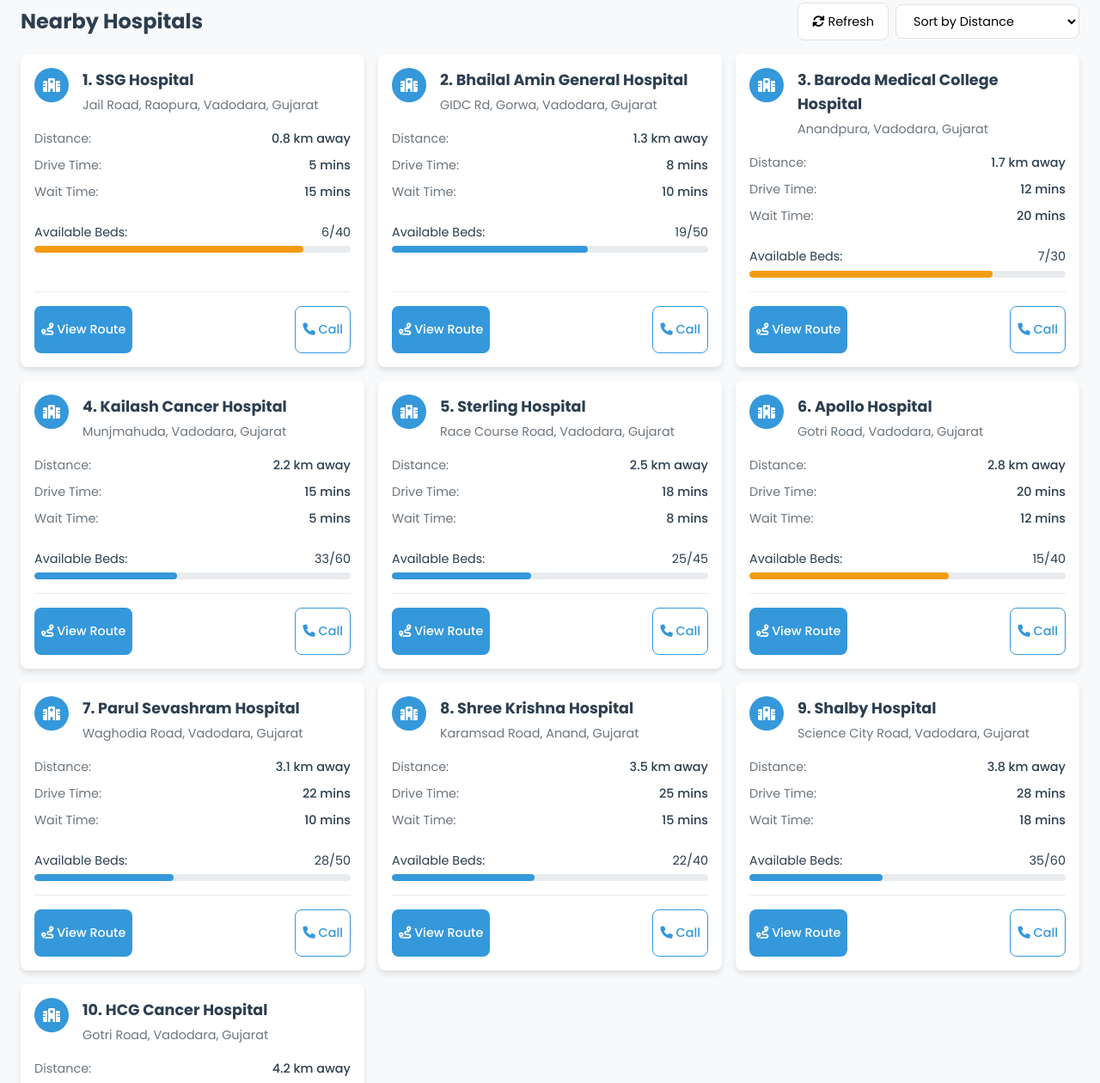
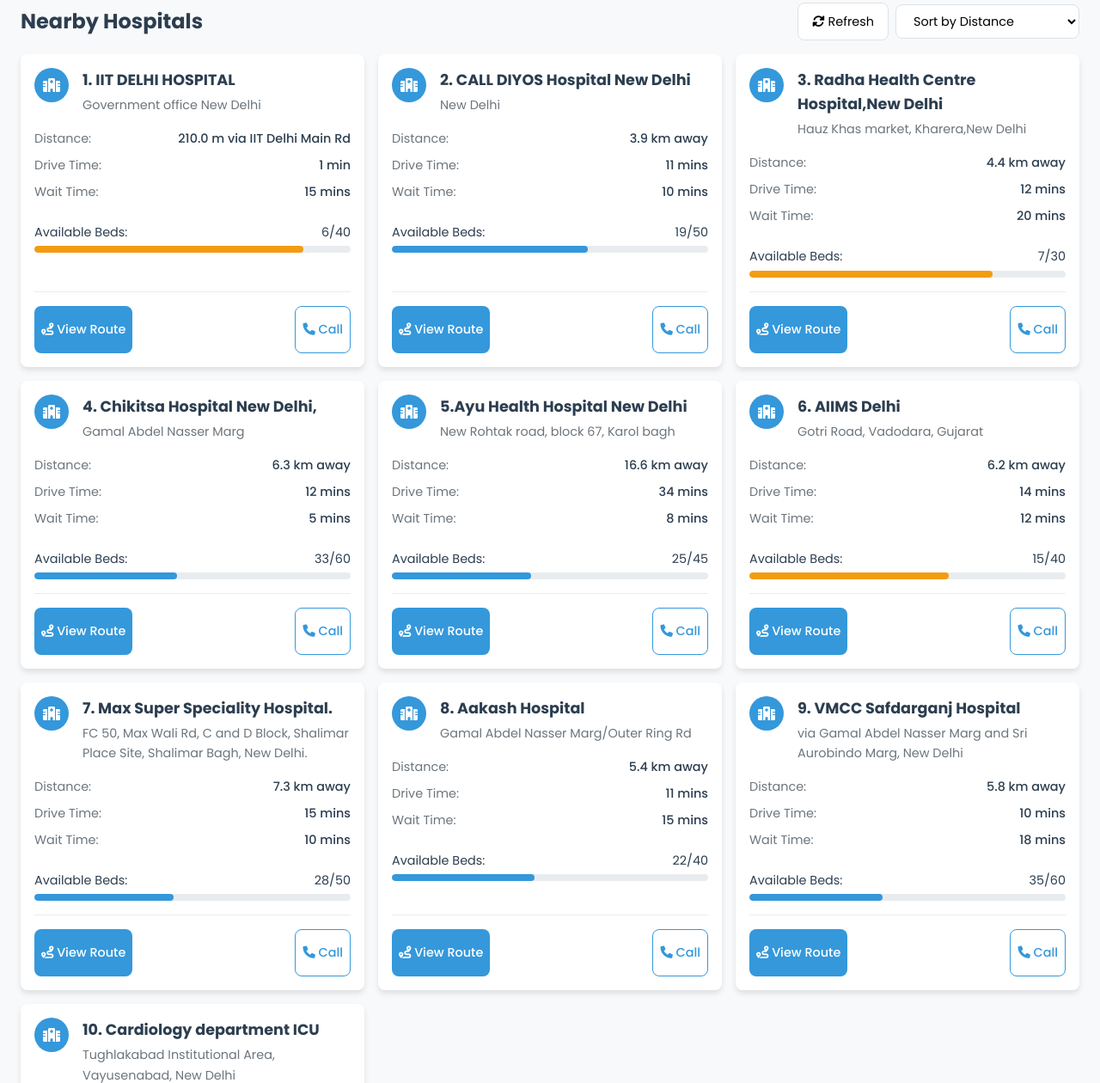
Before and after one commit to rishuxmehta/Medmap, a plain HTML site: page index.html in a window 1280 px wide. Shown: the part 1304-2564 px from the top of the page at 86% size. Drawn offline with nearby package versions, Linux system fonts and the light colour scheme; no server answers.

Commit message:
Update index.html

```diff
--- a/index.html
+++ b/index.html
@@ -170,18 +170,18 @@
                                 <i class="fas fa-hospital"></i>
                             </div>
                             <div class="hospital-info">
-                                <h3>1. SSG Hospital</h3>
-                                <p>Jail Road, Raopura, Vadodara, Gujarat</p>
+                                <h3>1. IIT DELHI HOSPITAL</h3>
+                                <p>Government office New Delhi</p>
                             </div>
                         </div>
                         <div class="hospital-details">
                             <div class="hospital-stat">
                                 <span class="hospital-stat-label">Distance:</span>
-                                <span class="hospital-stat-value">0.8 km away</span>
+                                <span class="hospital-stat-value">210.0 m via IIT Delhi Main Rd</span>
                             </div>
                             <div class="hospital-stat">
                                 <span class="hospital-stat-label">Drive Time:</span>
-                                <span class="hospital-stat-value">5 mins</span>
+                                <span class="hospital-stat-value">1 min</span>
                             </div>
                             <div class="hospital-stat">
                                 <span class="hospital-stat-label">Wait Time:</span>
@@ -213,18 +213,18 @@
                                 <i class="fas fa-hospital"></i>
                             </div>
                             <div class="hospital-info">
-                                <h3>2. Bhailal Amin General Hospital</h3>
-                                <p>GIDC Rd, Gorwa, Vadodara, Gujarat</p>
+                                <h3>2. CALL DIYOS Hospital New Delhi </h3>
+                                <p>New Delhi</p>
                             </div>
                         </div>
                         <div class="hospital-details">
                             <div class="hospital-stat">
                                 <span class="hospital-stat-label">Distance:</span>
-                                <span class="hospital-stat-value">1.3 km away</span>
+                                <span class="hospital-stat-value">3.9 km away</span>
                             </div>
                             <div class="hospital-stat">
                                 <span class="hospital-stat-label">Drive Time:</span>
-                                <span class="hospital-stat-value">8 mins</span>
+                                <span class="hospital-stat-value">11 mins</span>
                             </div>
                             <div class="hospital-stat">
                                 <span class="hospital-stat-label">Wait Time:</span>
@@ -256,14 +256,15 @@
                                 <i class="fas fa-hospital"></i>
                             </div>
                             <div class="hospital-info">
-                                <h3>3. Baroda Medical College Hospital</h3>
-                                <p>Anandpura, Vadodara, Gujarat</p>
+                                <h3>3. Radha Health Centre Hospital,New Delhi
+                                </h3>
+                                <p>Hauz Khas market, Kharera,New Delhi</p>
                             </div>
                         </div>
                         <div class="hospital-details">
                             <div class="hospital-stat">
                                 <span class="hospital-stat-label">Distance:</span>
-                                <span class="hospital-stat-value">1.7 km away</span>
+                                <span class="hospital-stat-value">4.4 km away</span>
                             </div>
                             <div class="hospital-stat">
                                 <span class="hospital-stat-label">Drive Time:</span>
@@ -299,18 +300,18 @@
                                 <i class="fas fa-hospital"></i>
                             </div>
                             <div class="hospital-info">
-                                <h3>4. Kailash Cancer Hospital</h3>
-                                <p>Munjmahuda, Vadodara, Gujarat</p>
+                                <h3>4. Chikitsa Hospital New Delhi,</h3>
+                                <p>Gamal Abdel Nasser Marg</p>
                             </div>
                         </div>
                         <div class="hospital-details">
                             <div class="hospital-stat">
                                 <span class="hospital-stat-label">Distance:</span>
-                                <span class="hospital-stat-value">2.2 km away</span>
+                                <span class="hospital-stat-value">6.3 km away</span>
                             </div>
                             <div class="hospital-stat">
                                 <span class="hospital-stat-label">Drive Time:</span>
-                                <span class="hospital-stat-value">15 mins</span>
+                                <span class="hospital-stat-value">12 mins</span>
                             </div>
                             <div class="hospital-stat">
                                 <span class="hospital-stat-label">Wait Time:</span>
@@ -342,18 +343,18 @@
                                 <i class="fas fa-hospital"></i>
                             </div>
                             <div class="hospital-info">
-                                <h3>5. Sterling Hospital</h3>
-                                <p>Race Course Road, Vadodara, Gujarat</p>
+                                <h3>5.Ayu Health Hospital New Delhi</h3>
+                                <p>New Rohtak road, block 67, Karol bagh</p>
                             </div>
                         </div>
                         <div class="hospital-details">
                             <div class="hospital-stat">
                                 <span class="hospital-stat-label">Distance:</span>
-                                <span class="hospital-stat-value">2.5 km away</span>
+                                <span class="hospital-stat-value">16.6 km away</span>
                             </div>
                             <div class="hospital-stat">
                                 <span class="hospital-stat-label">Drive Time:</span>
-                                <span class="hospital-stat-value">18 mins</span>
+                                <span class="hospital-stat-value">34 mins</span>
                             </div>
                             <div class="hospital-stat">
                                 <span class="hospital-stat-label">Wait Time:</span>
@@ -385,18 +386,18 @@
                                 <i class="fas fa-hospital"></i>
                             </div>
                             <div class="hospital-info">
-                                <h3>6. Apollo Hospital</h3>
+                                <h3>6. AIIMS Delhi</h3>
                                 <p>Gotri Road, Vadodara, Gujarat</p>
                             </div>
                         </div>
                         <div class="hospital-details">
                             <div class="hospital-stat">
                                 <span class="hospital-stat-label">Distance:</span>
-                                <span class="hospital-stat-value">2.8 km away</span>
+                                <span class="hospital-stat-value">6.2 km away</span>
                             </div>
                             <div class="hospital-stat">
                                 <span class="hospital-stat-label">Drive Time:</span>
-                                <span class="hospital-stat-value">20 mins</span>
+                                <span class="hospital-stat-value">14 mins</span>
                             </div>
                             <div class="hospital-stat">
                                 <span class="hospital-stat-label">Wait Time:</span>
@@ -428,18 +429,18 @@
                                 <i class="fas fa-hospital"></i>
                             </div>
                             <div class="hospital-info">
-                                <h3>7. Parul Sevashram Hospital</h3>
-                                <p>Waghodia Road, Vadodara, Gujarat</p>
+                                <h3>7.  Max Super Speciality Hospital. </h3>
+                                <p>FC 50, Max Wali Rd, C and D Block, Shalimar Place Site, Shalimar Bagh, New Delhi.</p>
                             </div>
                         </div>
                         <div class="hospital-details">
                             <div class="hospital-stat">
                                 <span class="hospital-stat-label">Distance:</span>
-                                <span class="hospital-stat-value">3.1 km away</span>
+                                <span class="hospital-stat-value">7.3 km away</span>
                             </div>
                             <div class="hospital-stat">
                                 <span class="hospital-stat-label">Drive Time:</span>
-                                <span class="hospital-stat-value">22 mins</span>
+                                <span class="hospital-stat-value">15 mins</span>
                             </div>
                             <div class="hospital-stat">
                                 <span class="hospital-stat-label">Wait Time:</span>
@@ -471,18 +472,18 @@
                                 <i class="fas fa-hospital"></i>
                             </div>
                             <div class="hospital-info">
-                                <h3>8. Shree Krishna Hospital</h3>
-                                <p>Karamsad Road, Anand, Gujarat</p>
+                                <h3>8. Aakash Hospital</h3>
+                                <p>Gamal Abdel Nasser Marg/Outer Ring Rd</p>
                             </div>
                         </div>
                         <div class="hospital-details">
                             <div class="hospital-stat">
                                 <span class="hospital-stat-label">Distance:</span>
-                                <span class="hospital-stat-value">3.5 km away</span>
+                                <span class="hospital-stat-value">5.4 km away</span>
                             </div>
                             <div class="hospital-stat">
                                 <span class="hospital-stat-label">Drive Time:</span>
-                                <span class="hospital-stat-value">25 mins</span>
+                                <span class="hospital-stat-value">11 mins</span>
                             </div>
                             <div class="hospital-stat">
                                 <span class="hospital-stat-label">Wait Time:</span>
@@ -514,18 +515,18 @@
                                 <i class="fas fa-hospital"></i>
                             </div>
                             <div class="hospital-info">
-                                <h3>9. Shalby Hospital</h3>
-                                <p>Science City Road, Vadodara, Gujarat</p>
+                                <h3>9. VMCC Safdarganj Hospital</h3>
+                                <p>via Gamal Abdel Nasser Marg and Sri Aurobindo Marg, New Delhi</p>
                             </div>
                         </div>
                         <div class="hospital-details">
                             <div class="hospital-stat">
                                 <span class="hospital-stat-label">Distance:</span>
-                                <span class="hospital-stat-value">3.8 km away</span>
+                                <span class="hospital-stat-value">5.8 km away</span>
                             </div>
                             <div class="hospital-stat">
                                 <span class="hospital-stat-label">Drive Time:</span>
-                                <span class="hospital-stat-value">28 mins</span>
+                                <span class="hospital-stat-value">10 mins</span>
                             </div>
                             <div class="hospital-stat">
                                 <span class="hospital-stat-label">Wait Time:</span>
@@ -557,18 +558,18 @@
                                 <i class="fas fa-hospital"></i>
                             </div>
                             <div class="hospital-info">
-                                <h3>10. HCG Cancer Hospital</h3>
-                                <p>Gotri Road, Vadodara, Gujarat</p>
+                                <h3>10. Cardiology department ICU</h3>
+                                <p> Tughlakabad Institutional Area, Vayusenabad, New Delhi</p>
                             </div>
                         </div>
                         <div class="hospital-details">
                             <div class="hospital-stat">
                                 <span class="hospital-stat-label">Distance:</span>
-                                <span class="hospital-stat-value">4.2 km away</span>
+                                <span class="hospital-stat-value">11.3 km away</span>
                             </div>
                             <div class="hospital-stat">
                                 <span class="hospital-stat-label">Drive Time:</span>
-                                <span class="hospital-stat-value">30 mins</span>
+                                <span class="hospital-stat-value">22 mins</span>
                             </div>
                             <div class="hospital-stat">
                                 <span class="hospital-stat-label">Wait Time:</span>
@@ -594,6 +595,57 @@
                         </div>
                     </div>
                 </div>
+            </section>
+        </main>
+
+        <!-- Emergency Request Modal -->
+        <div class="modal" id="emergency-modal">
+            <div class="modal-content">
+                <span class="close-modal">&times;</span>
+                <h2>Emergency Request</h2>
+                <form id="emergency-form">
+                    <div class="form-group">
+                        <label for="emergency-type">Emergency Type</label>
+                        <select id="emergency-type" required>
+                            <option value="">Select emergency type</option>
+                            <option value="cardiac">Cardiac Arrest</option>
+                            <option value="trauma">Trauma/Accident</option>
+                            <option value="respiratory">Respiratory Distress</option>
+                            <option value="stroke">Stroke</option>
+                            <option value="other">Other</option>
+                        </select>
+                    </div>
+                    <div class="form-group">
+                        <label for="patient-name">Patient Name (if known)</label>
+                        <input type="text" id="patient-name">
+                    </div>
+                    <div class="form-group">
+                        <label for="patient-age">Patient Age (if known)</label>
+                        <input type="number" id="patient-age" min="0" max="120">
+                    </div>
+                    <div class="form-group">
+                        <label for="location">Your Location</label>
+                        <div class="location-input">
+                            <input type="text" id="location" placeholder="Detecting your location in Vadodara..." readonly>
+                            <button type="button" id="refresh-location" title="Get precise location"><i class="fas fa-location-arrow"></i></button>
+                        </div>
+                        <small class="location-accuracy" id="location-accuracy">Location accuracy: Detecting...</small>
+                    </div>
+                    <div class="form-group">
+                        <label for="mobile-number">Mobile Number</label>
+                        <input type="tel" id="mobile-number" placeholder="Enter your 10-digit mobile number" pattern="[0-9]{10}" required>
+                    </div>
+                    <div class="form-group">
+                        <label for="additional-info">Additional Information</label>
+                        <textarea id="additional-info" rows="3" placeholder="Any specific details about the emergency or location that might help the ambulance team"></textarea>
+                    </div>
+                    <div class="form-actions">
+                        <button type="button" class="cancel-btn">Cancel</button>
+                        <button type="submit" class="submit-btn">Request Ambulance</button>
+                    </div>
+                </form>
+            </div>
+        </div>
             </section>
         </main>
 
```
